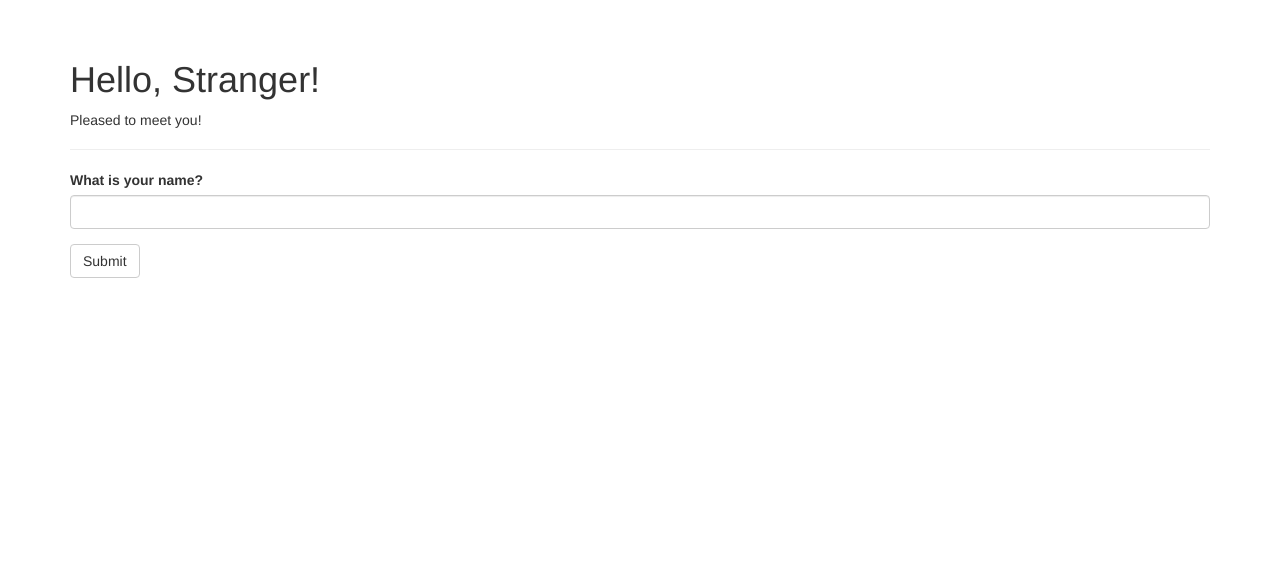
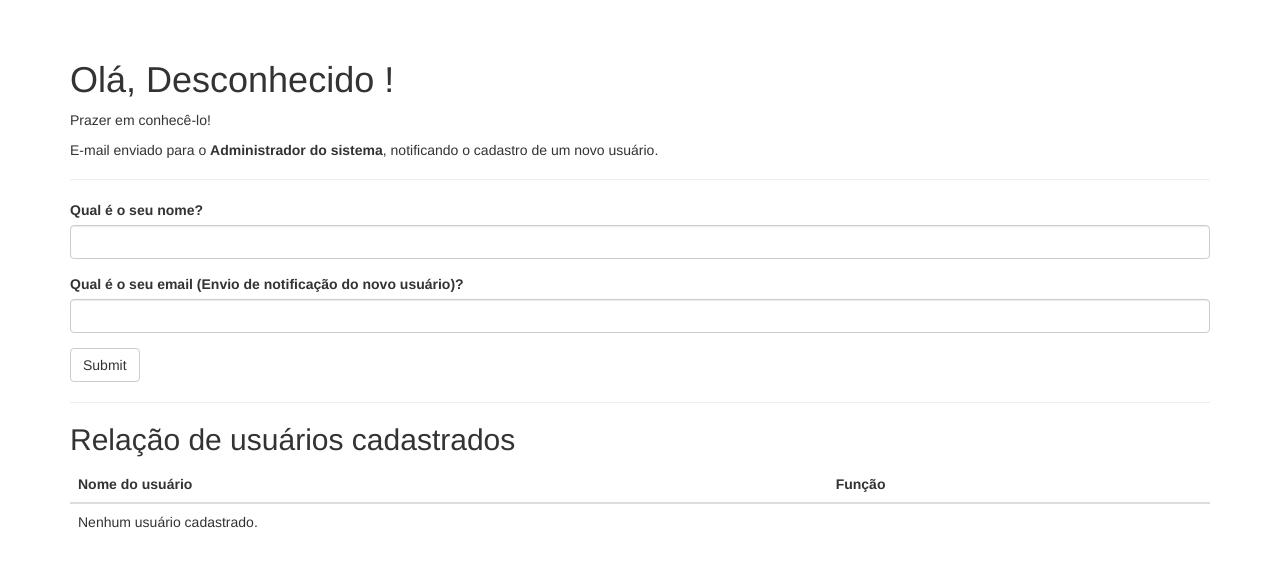
Before and after one commit to logkawa/dsws-pt3036189, a Flask app: page / in a window 1280 px wide. Shown: the part 52-619 px from the top of the page. Run offline with Flask 3, Linux system fonts and the light colour scheme; some libraries are stand-ins or nearby versions.

Commit message:
semana 13

```diff
--- a/app/main/forms.py
+++ b/app/main/forms.py
@@ -1,8 +1,18 @@
 from flask_wtf import FlaskForm
 from wtforms import StringField, SubmitField
-from wtforms.validators import DataRequired
+from wtforms.validators import DataRequired, Email, Length
 
 
 class NameForm(FlaskForm):
-    name = StringField('What is your name?', validators=[DataRequired()])
+    name = StringField(
+        'Qual é o seu nome?',
+        validators=[DataRequired(), Length(1, 64)]
+    )
+    email = StringField(
+        'Qual é o seu email (Envio de notificação do novo usuário)?',
+        validators=[
+            DataRequired(),
+            Email()
+        ]
+    )
     submit = SubmitField('Submit')
--- a/app/main/views.py
+++ b/app/main/views.py
@@ -1,7 +1,9 @@
 from flask import render_template, session, redirect, url_for, current_app
+from sqlalchemy import or_
+
 from .. import db
-from ..models import User
-from ..email import send_email, send_simple_message
+from ..models import User, Role
+from ..email import send_simple_message
 from . import main
 from .forms import NameForm
 
@@ -9,23 +11,140 @@ from .forms import NameForm
 @main.route('/', methods=['GET', 'POST'])
 def index():
     form = NameForm()
+
     if form.validate_on_submit():
-        user = User.query.filter_by(username=form.name.data).first()
-        if user is None:
-            user = User(username=form.name.data)
+        username = form.name.data.strip()
+        email = form.email.data.strip().lower()
+
+        # Verificar se o nome ou o e-mail já estão cadastrados
+        user = User.query.filter(
+            or_(
+                User.username == username,
+                User.email == email
+            )
+        ).first()
+
+        if user:
+            session['known'] = True
+            session['name'] = user.username
+
+            if user.username == username and user.email == email:
+                session['email_status'] = (
+                    'Este usuário já está cadastrado.'
+                )
+            elif user.username == username:
+                session['email_status'] = (
+                    'Este nome de usuário já está cadastrado.'
+                )
+            else:
+                session['email_status'] = (
+                    'Este e-mail já está cadastrado.'
+                )
+
+            return redirect(url_for('.index'))
+
+        # Cadastrar o usuário no banco de dados
+        try:
+            default_role = Role.query.filter_by(name='User').first()
+
+            if default_role is None:
+                default_role = Role(name='User')
+                db.session.add(default_role)
+                db.session.flush()
+
+            user = User(
+                username=username,
+                email=email,
+                role=default_role
+            )
+
             db.session.add(user)
             db.session.commit()
-            session['known'] = False
-            print('FLASKY_ADMIN: ' + str(current_app.config['FLASKY_ADMIN']), flush=True)
-            if current_app.config['FLASKY_ADMIN']:
-                #send_email(current_app.config['FLASKY_ADMIN'], 'New User', 'mail/new_user', user=user)
-                print('Enviando mensagem...', flush=True)
-                send_simple_message([current_app.config['FLASKY_ADMIN'], "flaskaulasweb@zohomail.com"], 'Novo usuário', form.name.data)
-                print('Mensagem enviada...', flush=True)
+
+        except Exception:
+            db.session.rollback()
+
+            current_app.logger.exception(
+                'Erro ao cadastrar usuário no banco de dados.'
+            )
+
+            session['email_status'] = (
+                'Não foi possível concluir o cadastro.'
+            )
+
+            return redirect(url_for('.index'))
+
+        session['known'] = False
+        session['name'] = username
+
+        # Enviar e-mail para o administrador
+        admin_email = current_app.config.get('FLASKY_ADMIN')
+
+        if admin_email:
+            try:
+                send_simple_message(
+                    admin_email,
+                    'Novo usuário cadastrado',
+                    f'Um novo usuário foi cadastrado.\n\n'
+                    f'Nome: {username}\n'
+                    f'E-mail: {email}'
+                )
+
+                current_app.logger.info(
+                    'Solicitação de envio ao administrador aceita.'
+                )
+
+            except Exception:
+                current_app.logger.exception(
+                    'Erro ao enviar e-mail ao administrador.'
+                )
+
         else:
-            session['known'] = True
-        session['name'] = form.name.data
+            current_app.logger.error(
+                'FLASKY_ADMIN não está configurado.'
+            )
+
+        # Enviar e-mail para o usuário cadastrado
+        try:
+            send_simple_message(
+                email,
+                'Cadastro realizado com sucesso',
+                f'Olá, {username}!\n\n'
+                f'Seu cadastro foi realizado com sucesso.\n'
+                f'Seja bem-vindo!'
+            )
+
+            current_app.logger.info(
+                'Solicitação de envio ao usuário %s aceita.',
+                email
+            )
+
+            session['email_status'] = (
+                'Cadastro realizado! As solicitações de envio '
+                'dos e-mails foram processadas.'
+            )
+
+        except Exception:
+            current_app.logger.exception(
+                'Erro ao enviar e-mail de confirmação para o usuário %s.',
+                email
+            )
+
+            session['email_status'] = (
+                'Usuário cadastrado, mas ocorreu um erro ao enviar '
+                'o e-mail de confirmação. Consulte o log da aplicação.'
+            )
+
         return redirect(url_for('.index'))
-    return render_template('index.html',
-                           form=form, name=session.get('name'),
-                           known=session.get('known', False))
+
+    # Listar os usuários cadastrados
+    users = User.query.order_by(User.id.asc()).all()
+
+    return render_template(
+        'index.html',
+        form=form,
+        name=session.get('name'),
+        known=session.get('known', False),
+        email_status=session.pop('email_status', None),
+        users=users
+    )
--- a/app/models.py
+++ b/app/models.py
@@ -15,6 +15,7 @@ class User(db.Model):
     __tablename__ = 'users'
     id = db.Column(db.Integer, primary_key=True)
     username = db.Column(db.String(64), unique=True, index=True)
+    email = db.Column(db.String(120), unique=True, index=True, nullable=False)
     role_id = db.Column(db.Integer, db.ForeignKey('roles.id'))
 
     def __repr__(self):
--- a/app/templates/index.html
+++ b/app/templates/index.html
@@ -1,16 +1,60 @@
 {% extends "base.html" %}
+
 {% import "bootstrap/wtf.html" as wtf %}
 
-{% block title %}Flasky{% endblock %}
+{% block title %}Avaliação contínua: Aula 080{% endblock %}
 
 {% block page_content %}
 <div class="page-header">
-    <h1>Hello, {% if name %}{{ name }}{% else %}Stranger{% endif %}!</h1>
-    {% if not known %}
-    <p>Pleased to meet you!</p>
+    <h1>
+        Olá,
+        {% if name %}
+            {{ name }}
+        {% else %}
+            Desconhecido
+        {% endif %}!
+    </h1>
+
+    {% if known %}
+        <p>Bom vê-lo novamente!</p>
     {% else %}
-    <p>Happy to see you again!</p>
+        <p>Prazer em conhecê-lo!</p>
+    {% endif %}
+
+    {% if email_status %}
+        <p>{{ email_status }}</p>
+    {% else %}
+        <p>
+            E-mail enviado para o <strong>Administrador do sistema</strong>,
+            notificando o cadastro de um novo usuário.
+        </p>
     {% endif %}
 </div>
+
 {{ wtf.quick_form(form) }}
+
+<hr>
+
+<h2>Relação de usuários cadastrados</h2>
+
+<table class="table table-hover">
+    <thead>
+        <tr>
+            <th>Nome do usuário</th>
+            <th>Função</th>
+        </tr>
+    </thead>
+    <tbody>
+        {% for user in users %}
+        <tr>
+            <td>{{ user.username }}</td>
+            <td>{{ user.role.name }}</td>
+        </tr>
+        {% else %}
+        <tr>
+            <td colspan="2">Nenhum usuário cadastrado.</td>
+        </tr>
+        {% endfor %}
+    </tbody>
+</table>
 {% endblock %}
--- a/flasky.py
+++ b/flasky.py
@@ -1,6 +1,11 @@
 import os
 import click
+from dotenv import load_dotenv
 from flask_migrate import Migrate
+
+basedir = os.path.abspath(os.path.dirname(__file__))
+load_dotenv(os.path.join(basedir, '.env'))
+
 from app import create_app, db
 from app.models import User, Role
 
@@ -18,8 +23,10 @@ def make_shell_context():
 def test(test_names):
     """Run the unit tests."""
     import unittest
+
     if test_names:
         tests = unittest.TestLoader().loadTestsFromNames(test_names)
     else:
         tests = unittest.TestLoader().discover('tests')
+
     unittest.TextTestRunner(verbosity=2).run(tests)
```
Also changed, not shown: app/email.py (+27 -14 lines), config.py (line endings or trailing spaces), data-dev.sqlite, data_backup.sqlite (added).
